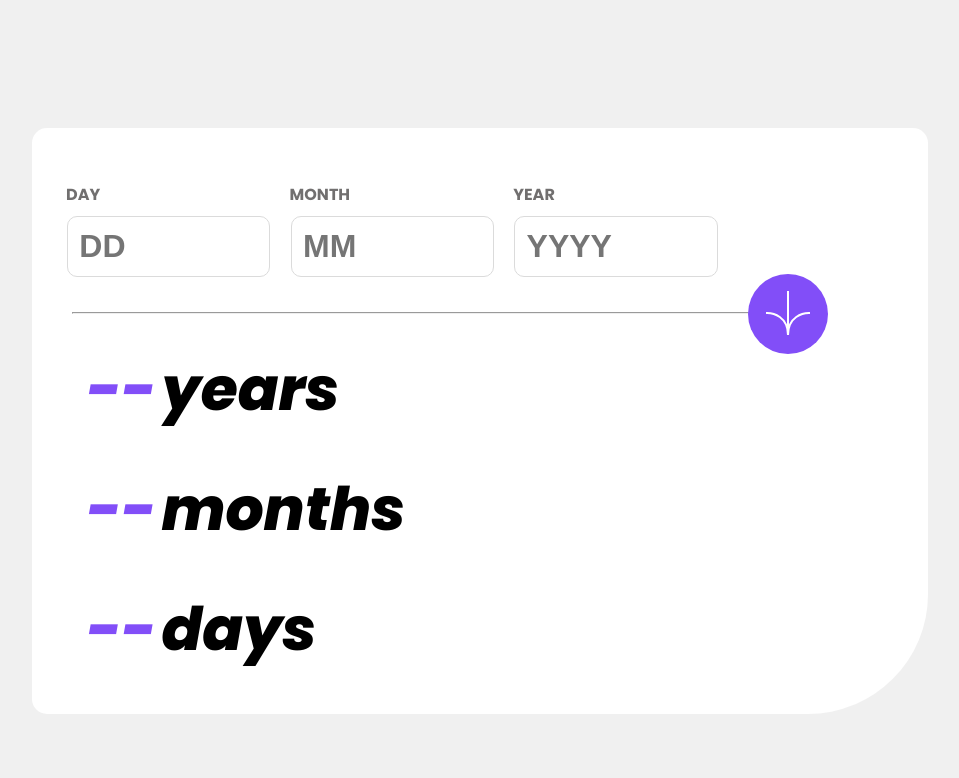
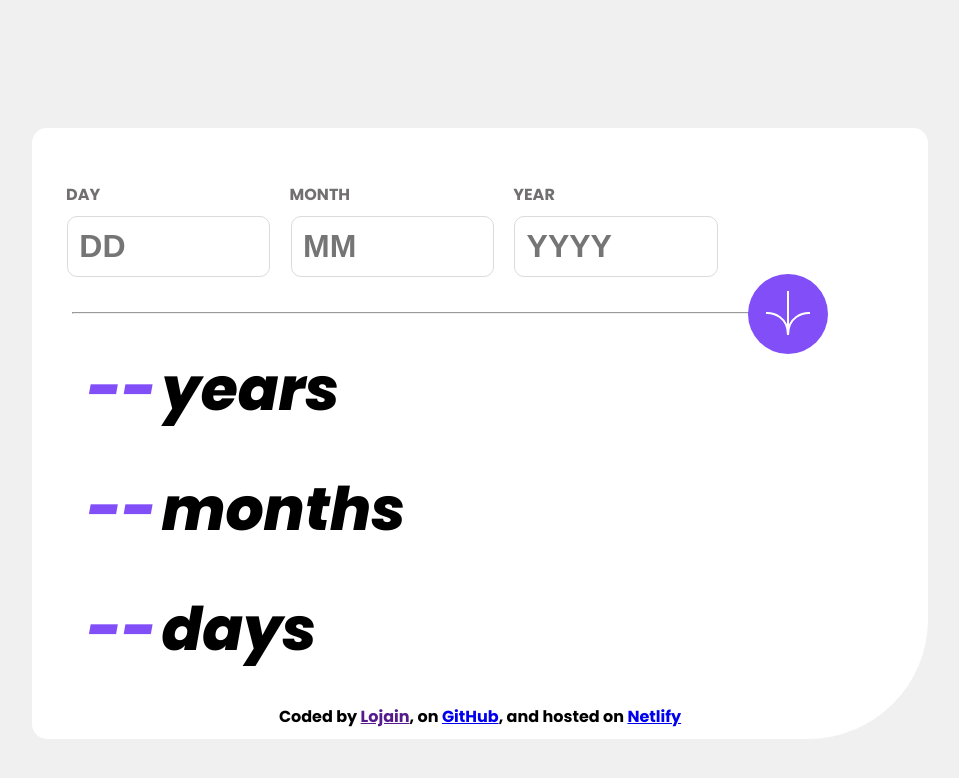
Before and after one commit to Loja-in/Age-calculater, a plain HTML site: page index.html in a window 1280 px wide. Shown: the whole page, without its empty margins (160-1119 px from the left). Drawn offline with Linux system fonts and the light colour scheme.

Commit message:
add footer

```diff
--- a/index.html
+++ b/index.html
@@ -52,6 +52,13 @@
                 </h1>
             </div>
         </div>
+        <footer>
+            <p>
+                Coded by <a href="">Lojain</a>, on
+                <a href="https://github.com/Loja-in/Age-calculater">GitHub</a>, and hosted on
+                <a href="https://calculater-age.netlify.app/">Netlify</a>
+            </p>
+        </footer>
 </div>
 </body>
 </html>
```
